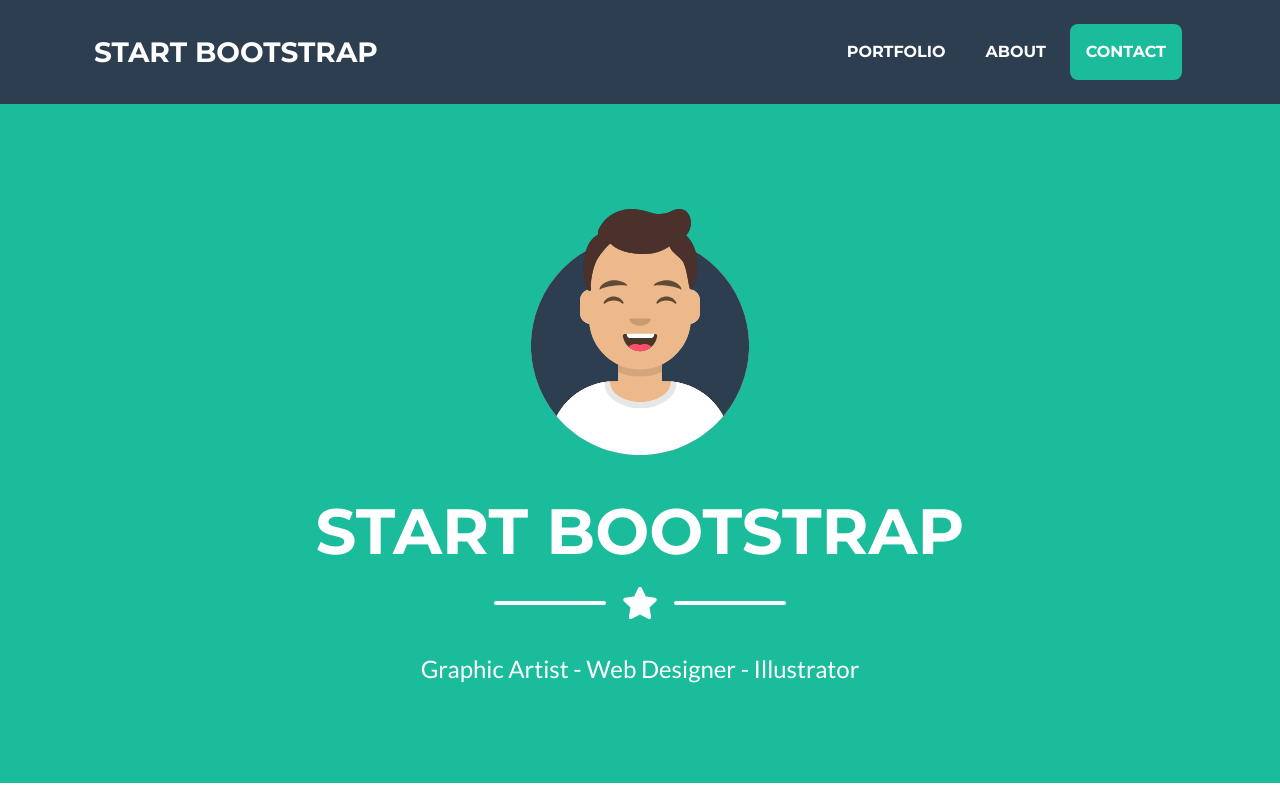
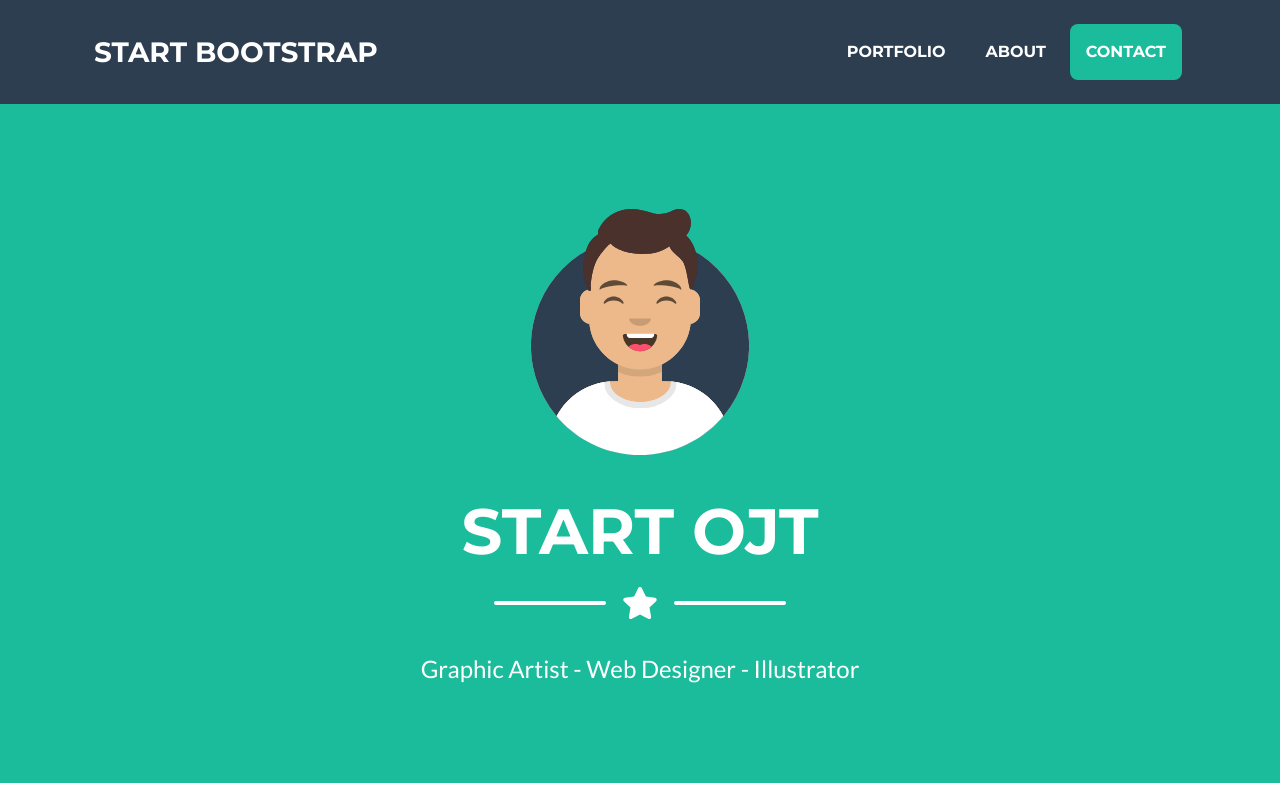
Before and after one commit to 23ayan/eonbotzsample, a plain HTML site: page index.html in a window 1280 px wide. Shown: the top 800 px of the page. Drawn offline with nearby package versions, Linux system fonts and the light colour scheme.

Commit message:
Update index.html

```diff
--- a/index.html
+++ b/index.html
@@ -40,7 +40,7 @@
                 <!-- Masthead Avatar Image-->
                 <img class="masthead-avatar mb-5" src="assets/img/avataaars.svg" alt="" />
                 <!-- Masthead Heading-->
-                <h1 class="masthead-heading text-uppercase mb-0">Start Bootstrap</h1>
+                <h1 class="masthead-heading text-uppercase mb-0">Start OJT</h1>
                 <!-- Icon Divider-->
                 <div class="divider-custom divider-light">
                     <div class="divider-custom-line"></div>
```
